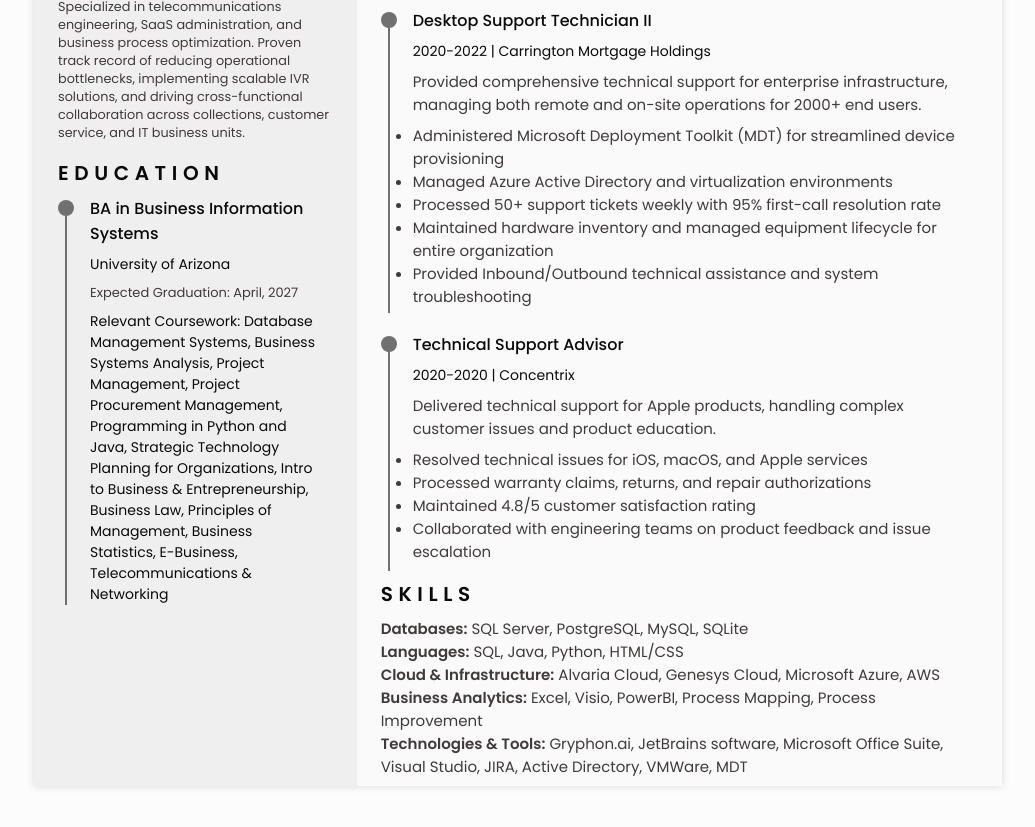
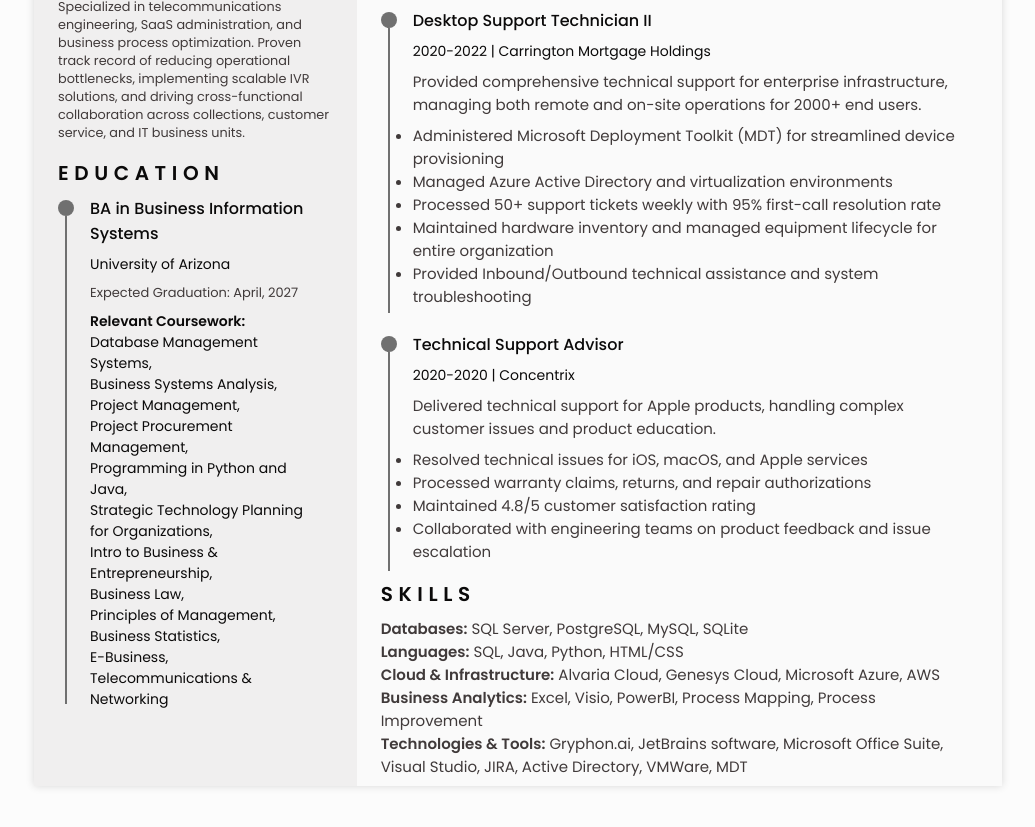
Before and after one commit to noah-mckibben/noah-mckibben.github.io, a website: page index.html in a window 1280 px wide. Shown: the part 571-1398 px from the top of the page, without its empty margins (122-1157 px from the left). Drawn offline with nearby package versions, Linux system fonts and the light colour scheme.

Commit message:
education

```diff
--- a/index.html
+++ b/index.html
@@ -127,7 +127,17 @@
                             <h3 class="education_title">BA in Business Information Systems</h3>
                             <span class="education_studies">University of Arizona</span>
                             <span class="education_year">Expected Graduation: April, 2027</span>
-                            <span class="education_studies">Relevant Coursework: Database Management Systems, Business Systems Analysis, Project Management, Project Procurement Management, Programming in Python and Java, Strategic Technology Planning for Organizations, Intro to Business & Entrepreneurship, Business Law, Principles of Management, Business Statistics, E-Business, Telecommunications & Networking</span>
+                            <span class="education_studies">
+                                <span><b>Relevant Coursework:</b></span><br><span>Database Management Systems,</span><br>
+                                <span>Business Systems Analysis,</span><br> <span>Project Management,</span><br>
+                                <span>Project Procurement Management,</span><br>
+                                <span>Programming in Python and Java,</span><br>
+                                <span>Strategic Technology Planning for Organizations,</span><br>
+                                <span>Intro to Business & Entrepreneurship,</span><br>
+                                <span>Business Law,</span><br>
+                                <span>Principles of Management,</span><br> <span>Business Statistics,</span><br>
+                                <span>E-Business,<span><br>
+                                <span>Telecommunications & Networking</span>
                         </div>
                     </div>
                 </div>
```
